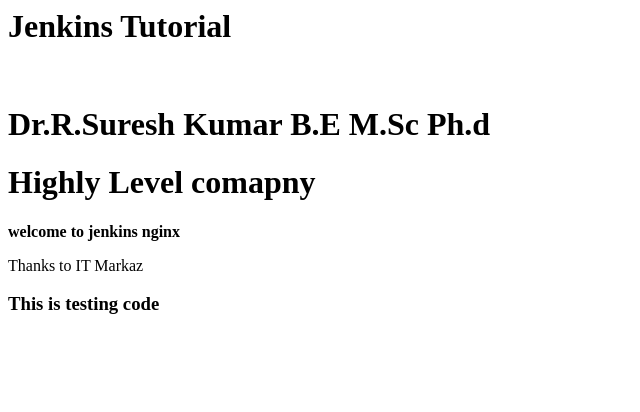
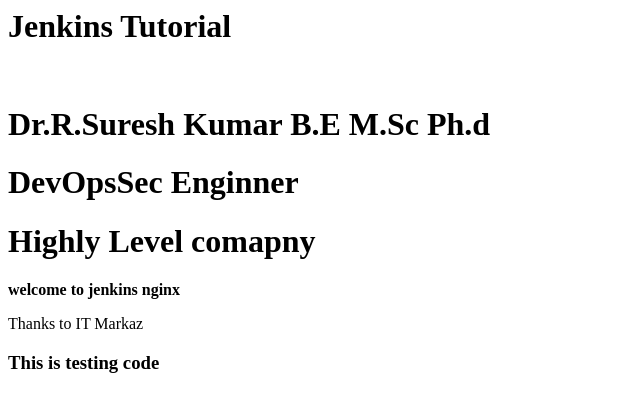
Before and after one commit to sureshk16/TEST, a plain HTML site: page index.html in a window 1280 px wide. Shown: the whole page, without its empty margins (0-640 px from the left). Drawn offline with Linux system fonts and the light colour scheme.

Commit message:
Update index.html

```diff
--- a/index.html
+++ b/index.html
@@ -1,5 +1,6 @@
 <h1>Jenkins Tutorial</h1><br>
 <h1>  Dr.R.Suresh Kumar B.E M.Sc Ph.d</h1>
+<h1> DevOpsSec Enginner </h1>
 <h1>  Highly Level comapny</h1>
 <b>welcome to jenkins nginx</b>
 <p>Thanks to IT Markaz </p>
```
